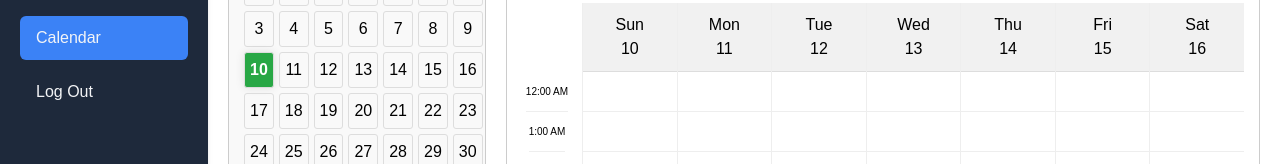
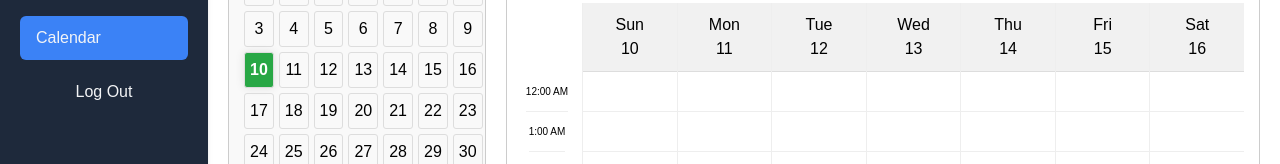
Before and after one commit to meftahul1/soccerbrite, a Next.js app in the folder client/: page /calendar in a window 1280 px wide. Shown: the part 156-320 px from the top of the page. Built offline with nearby package versions, Linux system fonts and the light colour scheme; no server answers.

Commit message:
fix: sign out buton in sidebar

```diff
--- a/client/app/_components/SideBar.jsx
+++ b/client/app/_components/SideBar.jsx
@@ -1,8 +1,13 @@
 "use client";
 import React from "react";
 import Link from "next/link";
+import { signOut } from "next-auth/react";
 
 const SideBar = ({ selected }) => {
+  const handleSignOut = async (e) => {
+    e.preventDefault();
+    const result = await signOut({ callbackUrl: "/" });
+  };
   return (
     <aside className="w-52 h-auto bg-slate-800 text-gray-100 flex flex-col items-start p-5 shadow-md gap-4">
       <div className="logo-section">
@@ -36,13 +41,12 @@ const SideBar = ({ selected }) => {
         >
           Calendar
         </Link>
-
-        <Link
-          href="/"
+        <button
           className="block w-full px-4 py-2.5 rounded-md transition-colors duration-300 hover:bg-blue-500"
+          onClick={handleSignOut}
         >
           Log Out
-        </Link>
+        </button>
       </nav>
     </aside>
   );
```
